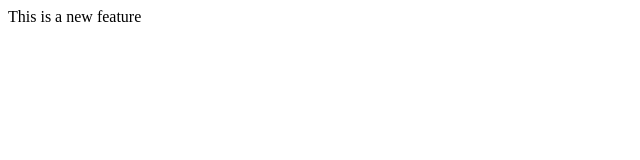
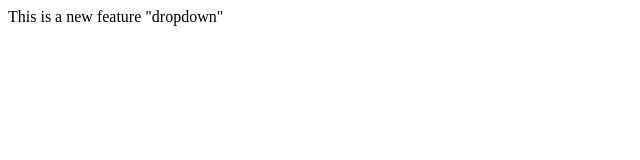
Before and after one commit to nihal101010/localrepo, a plain HTML site: page index.html in a window 1280 px wide. Shown: the full height of the page, 0-640 px from the left. Drawn offline with Linux system fonts and the light colour scheme.

Commit message:
Add dropdown

```diff
--- a/index.html
+++ b/index.html
@@ -1 +1 @@
-<p>This is a new feature</p>
+<p>This is a new feature "dropdown"</p>
```
